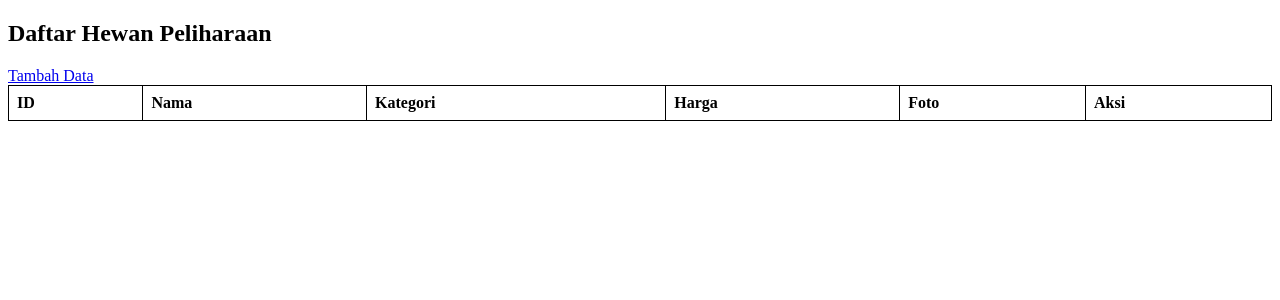
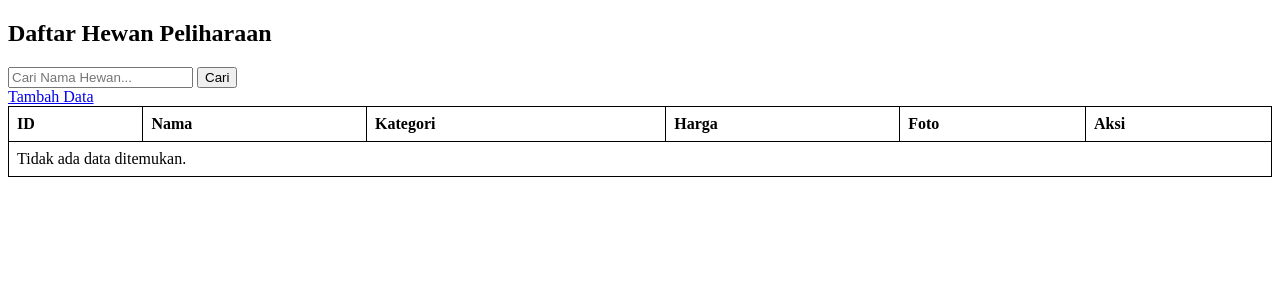
Before and after one commit to narenridha/TP1DPBO2025C1, a PHP site: page / in a window 1280 px wide. Shown: the top 300 px of the page. Run offline with PHP 8.4, Linux system fonts and the light colour scheme; lists and menus that the app fills with data are empty.

Commit message:
update search

```diff
--- a/php/index.php
+++ b/php/index.php
@@ -1,5 +1,7 @@
 <?php
 include 'Petshop.php';
+
+$search = isset($_GET['search']) ? strtolower($_GET['search']) : '';
 ?>
 
 <!DOCTYPE html>
@@ -13,7 +15,14 @@ include 'Petshop.php';
 <body>
 
     <h2>Daftar Hewan Peliharaan</h2>
+
+    <form method="GET">
+        <input type="text" name="search" placeholder="Cari Nama Hewan..." value="<?= htmlspecialchars($search) ?>">
+        <button type="submit">Cari</button>
+    </form>
+
     <a href="form_tambah.php">Tambah Data</a>
+
     <table border="1">
         <tr>
             <th>ID</th>
@@ -23,7 +32,17 @@ include 'Petshop.php';
             <th>Foto</th>
             <th>Aksi</th>
         </tr>
-        <?php foreach ($_SESSION['database'] as $index => $pet) : ?>
+
+        <?php
+        $filteredData = array_filter($_SESSION['database'], function ($pet) use ($search) {
+            return empty($search) || strpos(strtolower($pet->nama), $search) !== false;
+        });
+
+        if (empty($filteredData)) {
+            echo "<tr><td colspan='6'>Tidak ada data ditemukan.</td></tr>";
+        } else {
+            foreach ($filteredData as $index => $pet) :
+        ?>
             <tr>
                 <td><?= $pet->id ?></td>
                 <td><?= $pet->nama ?></td>
@@ -35,7 +54,10 @@ include 'Petshop.php';
                     <a href="hapus.php?index=<?= $index ?>" onclick="return confirm('Hapus data ini?')">Hapus</a>
                 </td>
             </tr>
-        <?php endforeach; ?>
+        <?php
+            endforeach;
+        }
+        ?>
     </table>
 
 </body>
```
